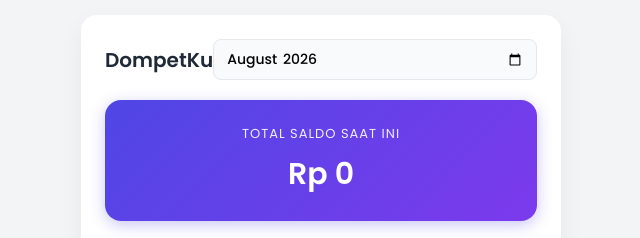
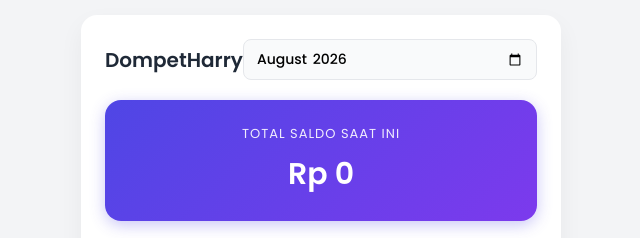
Before and after one commit to harryputtra279-byte/dompetku, a plain HTML site: page index.html in a window 1280 px wide. Shown: the top 238 px of the page, 319-959 px from the left. Drawn offline with Linux system fonts and the light colour scheme.

Commit message:
Update index.html

```diff
--- a/index.html
+++ b/index.html
@@ -80,7 +80,7 @@
 
 <div class="app-container">
     <div class="header-top">
-        <h1>DompetKu</h1>
+        <h1>DompetHarry</h1>
         <input type="month" id="filter-month" class="month-filter">
     </div>
 
```
